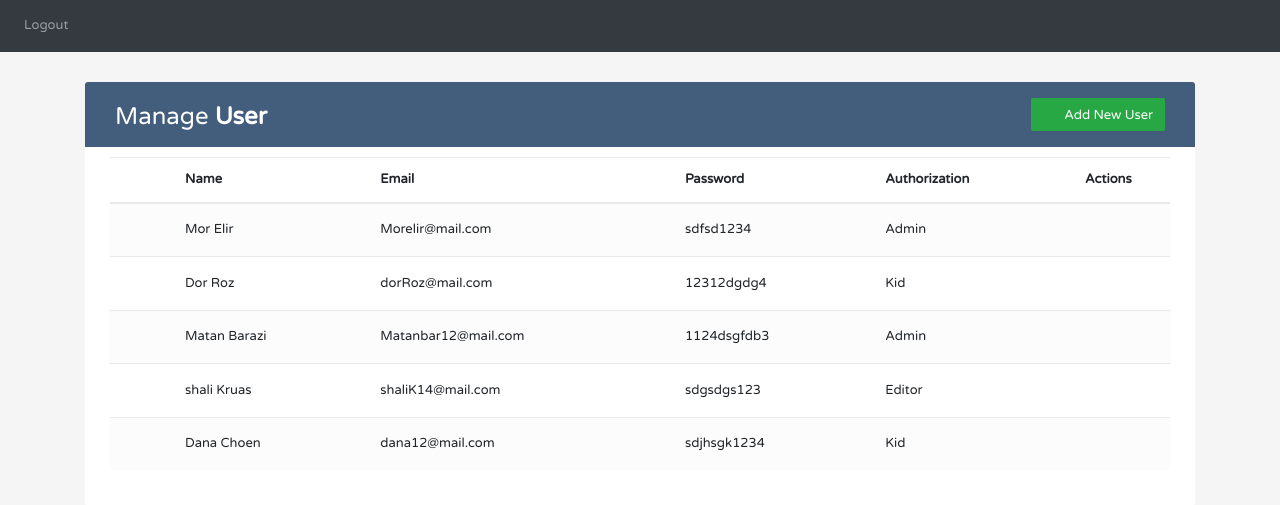
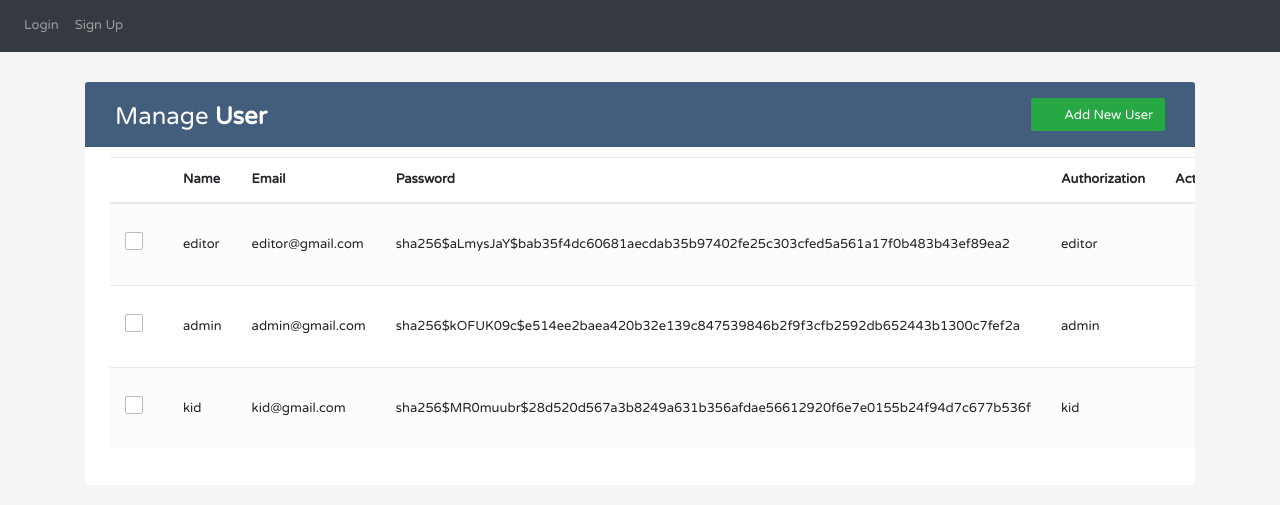
Before and after one commit to dor851997/BS_PM2021_TEAM_9, a Flask app: page /adminPage in a window 1280 px wide. Shown: the top 505 px of the page. Run offline with Flask 2, Linux system fonts and the light colour scheme; a user stored in the database is signed in; data comes from the database, SQL or seed files in the repository; some libraries are stand-ins or nearby versions.

Commit message:
BSPM2021T9-140 יצירת פונקציה שתיבא את כל המשתמשים השמורים במאגר המידע

```diff
--- a/website/templates/adminPage.html
+++ b/website/templates/adminPage.html
@@ -297,28 +297,30 @@
                             </tr>
                         </thead>
                         <tbody>
+                            {%for us in user%}
                             <tr>
                                 <td>
-                                    <!-- <span class="custom-checkbox">
+                                    <span class="custom-checkbox">
                                         <input type="checkbox" id="checkbox1" name="options[]" value="1">
                                         <label for="checkbox1"></label>
-                                    </span> -->
+                                    </span>
                                 </td>
-                                <td>Mor Elir</td>
-                                <td>Morelir@mail.com</td>
-                                <td>sdfsd1234</td>
-                                <td>Admin</td>
+                                <td>{{us.first_name}}</td>
+                                <td>{{us.email}}</td>
+                                <td>{{us.password}}</td>
+                                <td>{{us.auth}}</td>
                                 <td>
                                     <a href="#editEmployeeModal" class="edit" data-toggle="modal"><i class="material-icons" data-toggle="tooltip" title="Edit">&#xE254;</i></a>
                                     <a href="#deleteEmployeeModal" class="delete" data-toggle="modal"><i class="material-icons" data-toggle="tooltip" title="Delete">&#xE872;</i></a>
                                 </td>
                             </tr>
-                            <tr>
+                            {%endfor%}
+                            <!-- <tr>
                                 <td>
-                                    <!-- <span class="custom-checkbox">
+                                    <span class="custom-checkbox">
                                         <input type="checkbox" id="checkbox2" name="options[]" value="1">
                                         <label for="checkbox2"></label>
-                                    </span> -->
+                                    </span>
                                 </td>
                                 <td>Dor Roz</td>
                                 <td>dorRoz@mail.com</td>
@@ -331,10 +333,10 @@
                             </tr>
                             <tr>
                                 <td>
-                                    <!-- <span class="custom-checkbox">
+                                    <span class="custom-checkbox">
                                         <input type="checkbox" id="checkbox3" name="options[]" value="1">
                                         <label for="checkbox3"></label>
-                                    </span> -->
+                                    </span>
                                 </td>
                                 <td>Matan Barazi</td>
                                 <td>Matanbar12@mail.com</td>
@@ -347,10 +349,10 @@
                             </tr>
                             <tr>
                                 <td>
-                                    <!-- <span class="custom-checkbox">
+                                    <span class="custom-checkbox">
                                         <input type="checkbox" id="checkbox4" name="options[]" value="1">
                                         <label for="checkbox4"></label>
-                                    </span> -->
+                                    </span>
                                 </td>
                                 <td>shali Kruas</td>
                                 <td>shaliK14@mail.com</td>
@@ -363,10 +365,10 @@
                             </tr>
                             <tr>
                                 <td>
-                                    <!-- <span class="custom-checkbox">
+                                    <span class="custom-checkbox">
                                         <input type="checkbox" id="checkbox5" name="options[]" value="1">
                                         <label for="checkbox5"></label>
-                                    </span> -->
+                                    </span>
                                 </td>
                                 <td>Dana Choen</td>
                                 <td>dana12@mail.com</td>
@@ -376,7 +378,7 @@
                                     <a href="#editEmployeeModal" class="edit" data-toggle="modal"><i class="material-icons" data-toggle="tooltip" title="Edit">&#xE254;</i></a>
                                     <a href="#deleteEmployeeModal" class="delete" data-toggle="modal"><i class="material-icons" data-toggle="tooltip" title="Delete">&#xE872;</i></a>
                                 </td>
-                            </tr>
+                            </tr>  -->
                         </tbody>
                     </table>
                     <!-- <div class="clearfix">
--- a/website/views.py
+++ b/website/views.py
@@ -21,8 +21,8 @@ def kidPage():
 @views.route('/adminPage', methods=['GET', 'POST'])
 @login_required
 def adminPage():
-
-    return render_template("adminPage.html", user=current_user)
+    users = User.query.all()
+    return render_template("adminPage.html", user= users)
 
 @views.route('/userManagment', methods=['GET', 'POST'])
 @login_required
```
